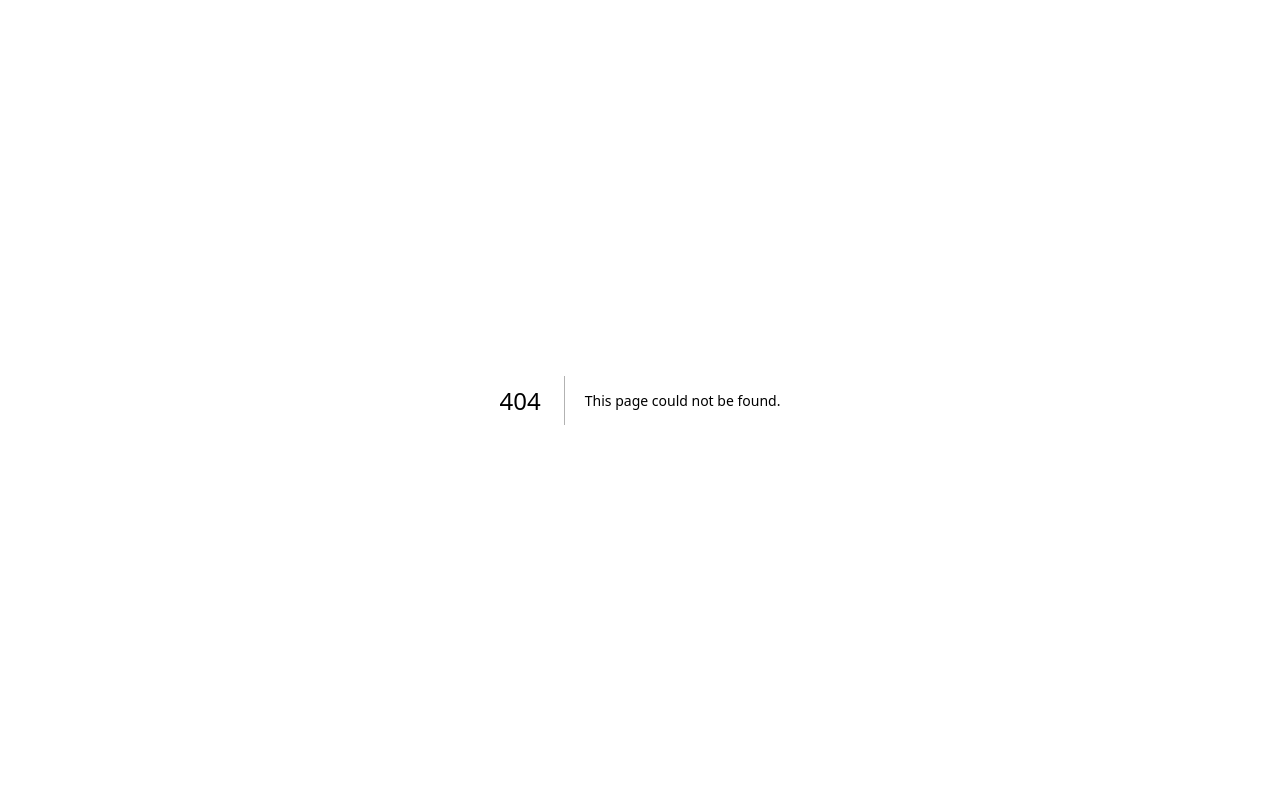
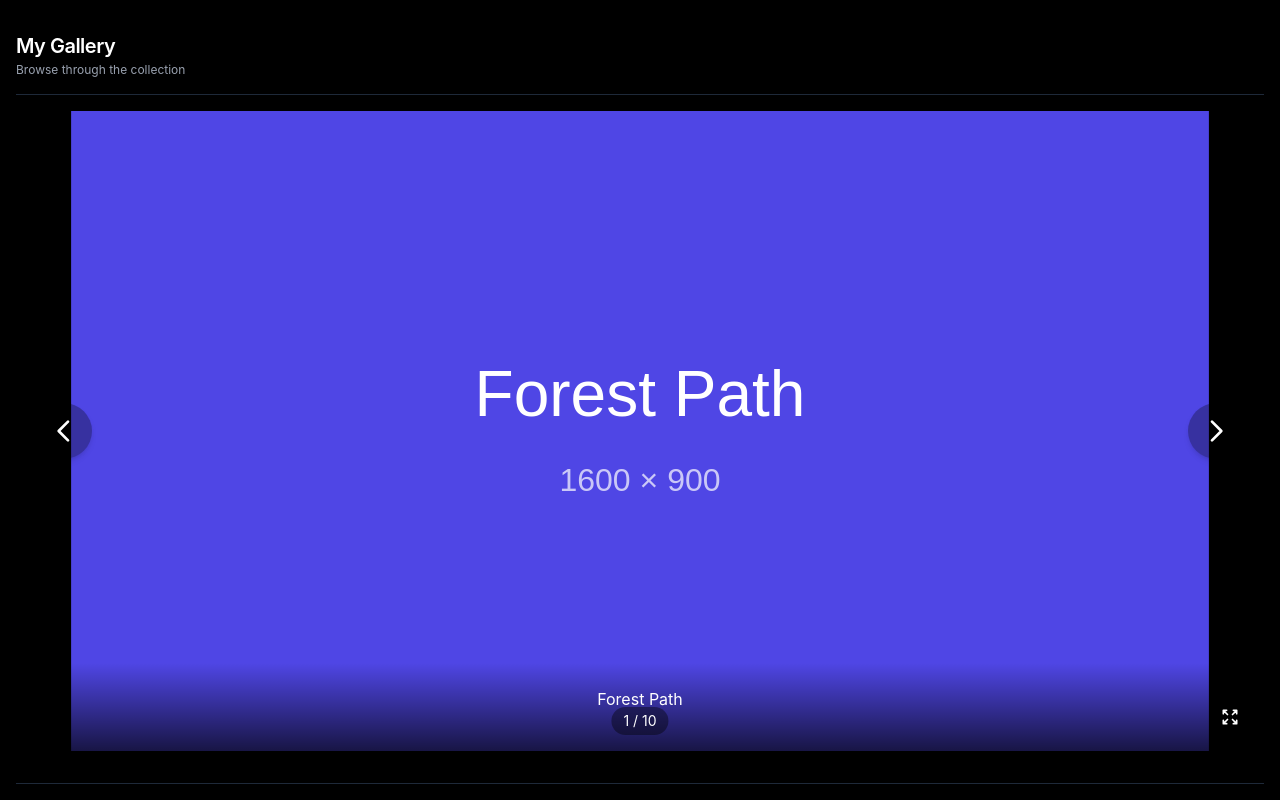
Before and after one commit to ktsamitrou/image-slider, a Next.js app: page /1 in a window 1280 px wide. Before the commit this address had no page. Shown: the top 800 px of the page. Built offline with nearby package versions, Linux system fonts and the light colour scheme.

Commit message:
Switch URL scheme from /?id=5 to /5 via dynamic [id] route
Agent-Logs-Url: https://github.com/ktsamitrou/image-slider/sessions/fd2bb1fb-6819-4612-ae07-3da959ebd77e

Co-authored-by: ktsamitrou <255597544+ktsamitrou@users.noreply.github.com>

```diff
--- /dev/null
+++ b/src/app/[id]/page.tsx
@@ -0,0 +1,52 @@
+import { notFound } from "next/navigation";
+import { Suspense } from "react";
+import Comments from "../components/Comments";
+import ImageSlider from "../components/ImageSlider";
+import { images } from "../data/images";
+
+interface Props {
+  params: Promise<{ id: string }>;
+}
+
+export function generateStaticParams() {
+  return images.map((img) => ({ id: String(img.id) }));
+}
+
+export default async function GalleryPage({ params }: Props) {
+  const { id } = await params;
+  const imageId = Number(id);
+  const exists = images.some((img) => img.id === imageId);
+  if (!exists) notFound();
+
+  return (
+    <div className="mx-auto w-full max-w-[1280px] px-4 py-8">
+      {/* ── Header ─────────────────────────────────────────────────── */}
+      <header className="mb-4 border-b border-gray-800 pb-4">
+        <h1 className="text-xl font-semibold tracking-tight text-white">
+          My Gallery
+        </h1>
+        <p className="mt-0.5 text-xs text-gray-400">
+          Browse through the collection
+        </p>
+      </header>
+
+      {/* ── Slider – 80 vh, capped at container width ──────────────── */}
+      <main className="h-[80vh] w-full overflow-hidden rounded-lg bg-black">
+        <Suspense
+          fallback={
+            <div className="flex h-full items-center justify-center text-white">
+              Loading…
+            </div>
+          }
+        >
+          <ImageSlider initialId={imageId} />
+        </Suspense>
+      </main>
+
+      {/* ── Footer / Comments ──────────────────────────────────────── */}
+      <footer className="mt-8 border-t border-gray-800 pt-6">
+        <Comments />
+      </footer>
+    </div>
+  );
+}
--- a/src/app/components/ImageSlider.tsx
+++ b/src/app/components/ImageSlider.tsx
@@ -1,7 +1,7 @@
 "use client";
 
 import Image from "next/image";
-import { useRouter, useSearchParams } from "next/navigation";
+import { useRouter } from "next/navigation";
 import { useCallback, useEffect, useMemo, useState } from "react";
 import { images, SliderImage } from "../data/images";
 import Lightbox from "./Lightbox";
@@ -18,20 +18,19 @@ function preloadIndices(current: number, total: number): Set<number> {
   return indices;
 }
 
-function indexFromId(id: number | null): number {
-  if (id === null) return 0;
+function indexFromId(id: number): number {
   const found = images.findIndex((img) => img.id === id);
   return found >= 0 ? found : 0;
 }
 
-export default function ImageSlider() {
+interface Props {
+  initialId: number;
+}
+
+export default function ImageSlider({ initialId }: Props) {
   const router = useRouter();
-  const searchParams = useSearchParams();
 
-  const initialIndex = useMemo(() => {
-    const idParam = searchParams.get("id");
-    return indexFromId(idParam ? Number(idParam) : null);
-  }, [searchParams]);
+  const initialIndex = useMemo(() => indexFromId(initialId), [initialId]);
 
   const [currentIndex, setCurrentIndex] = useState(initialIndex);
   const [lightboxOpen, setLightboxOpen] = useState(false);
@@ -44,11 +43,9 @@ export default function ImageSlider() {
     (index: number) => {
       const next = (index + total) % total;
       setCurrentIndex(next);
-      const params = new URLSearchParams(searchParams.toString());
-      params.set("id", String(images[next].id));
-      router.push(`?${params.toString()}`, { scroll: false });
+      router.push(`/${images[next].id}`, { scroll: false });
     },
-    [router, searchParams, total],
+    [router, total],
   );
 
   const goPrev = useCallback(
--- a/src/app/page.tsx
+++ b/src/app/page.tsx
@@ -1,37 +1,6 @@
-import { Suspense } from "react";
-import ImageSlider from "./components/ImageSlider";
-import Comments from "./components/Comments";
+import { redirect } from "next/navigation";
+import { images } from "./data/images";
 
 export default function Home() {
-  return (
-    <div className="mx-auto w-full max-w-[1280px] px-4 py-8">
-      {/* ── Header ─────────────────────────────────────────────────── */}
-      <header className="mb-4 border-b border-gray-800 pb-4">
-        <h1 className="text-xl font-semibold tracking-tight text-white">
-          My Gallery
-        </h1>
-        <p className="mt-0.5 text-xs text-gray-400">
-          Browse through the collection
-        </p>
-      </header>
-
-      {/* ── Slider – 80 vh, capped at container width ──────────────── */}
-      <main className="h-[80vh] w-full overflow-hidden rounded-lg bg-black">
-        <Suspense
-          fallback={
-            <div className="flex h-full items-center justify-center text-white">
-              Loading…
-            </div>
-          }
-        >
-          <ImageSlider />
-        </Suspense>
-      </main>
-
-      {/* ── Footer / Comments ──────────────────────────────────────── */}
-      <footer className="mt-8 border-t border-gray-800 pt-6">
-        <Comments />
-      </footer>
-    </div>
-  );
+  redirect(`/${images[0].id}`);
 }
```
